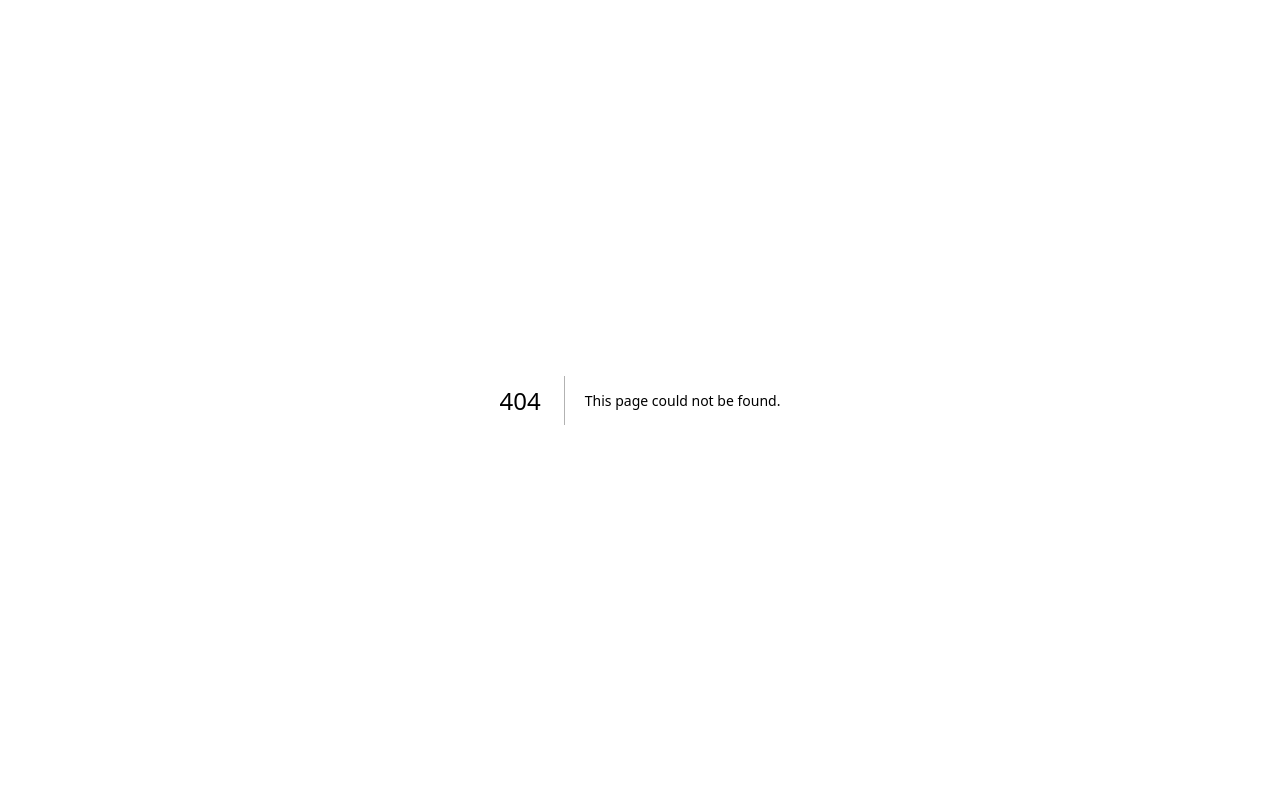
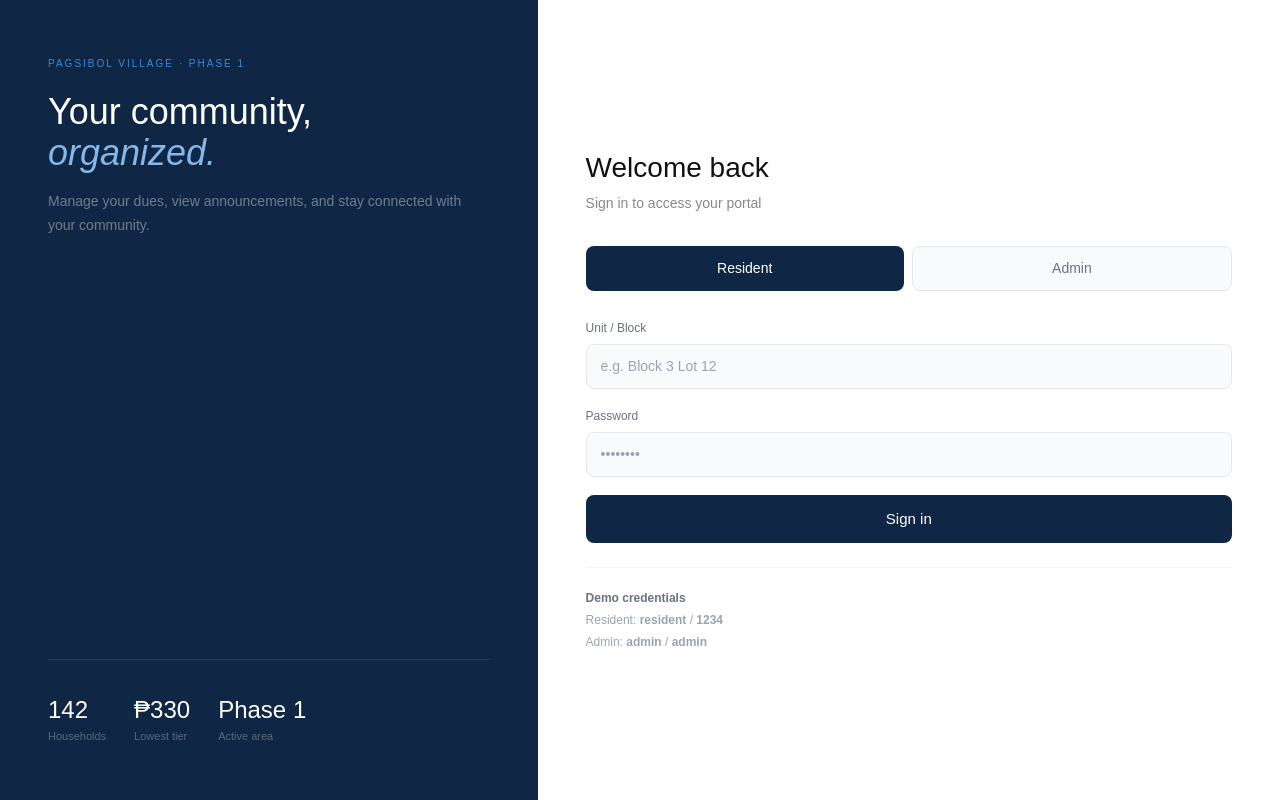
Before and after one commit to testemailramcar-wq/village-billing, a Next.js app: page /login in a window 1280 px wide. Before the commit this address had no page. Built offline with nearby package versions, Linux system fonts and the light colour scheme.

Commit message:
Create page.js

```diff
--- /dev/null
+++ b/app/login/page.js
@@ -0,0 +1,94 @@
+"use client";
+import { useState } from "react";
+import { useRouter } from "next/navigation";
+
+export default function LoginPage() {
+  const router = useRouter();
+  const [role, setRole] = useState("resident");
+  const [username, setUsername] = useState("");
+  const [password, setPassword] = useState("");
+  const [error, setError] = useState("");
+  const [loading, setLoading] = useState(false);
+
+  async function handleLogin(e) {
+    e.preventDefault();
+    setError("");
+    setLoading(true);
+    try {
+      const res = await fetch("/api/auth/login", {
+        method: "POST",
+        headers: { "Content-Type": "application/json" },
+        body: JSON.stringify({ username, password, role }),
+      });
+      const data = await res.json();
+      if (!res.ok) { setError(data.error || "Invalid credentials."); setLoading(false); return; }
+      router.push(data.role === "admin" ? "/dashboard/admin" : "/dashboard/resident");
+    } catch { setError("Something went wrong."); setLoading(false); }
+  }
+
+  return (
+    <div style={{ display:"flex", minHeight:"100vh", fontFamily:"sans-serif" }}>
+      <div style={{ width:"42%", background:"#0f2744", padding:"56px 48px", display:"flex", flexDirection:"column", justifyContent:"space-between" }}>
+        <div>
+          <div style={{ fontSize:"10px", fontWeight:500, letterSpacing:"2px", color:"#378ADD", textTransform:"uppercase", marginBottom:"20px" }}>Pagsibol Village · Phase 1</div>
+          <h1 style={{ fontSize:"36px", color:"#fff", lineHeight:1.15, marginBottom:"16px", fontWeight:400 }}>Your community,<br /><em style={{color:"#85B7EB"}}>organized.</em></h1>
+          <p style={{ fontSize:"14px", color:"rgba(255,255,255,0.4)", lineHeight:1.7 }}>Manage your dues, view announcements, and stay connected with your community.</p>
+        </div>
+        <div style={{ display:"flex", gap:"28px", paddingTop:"32px", borderTop:"0.5px solid rgba(255,255,255,0.1)" }}>
+          <div><div style={{ fontSize:"24px", color:"#fff" }}>142</div><div style={{ fontSize:"11px", color:"rgba(255,255,255,0.3)" }}>Households</div></div>
+          <div><div style={{ fontSize:"24px", color:"#fff" }}>₱330</div><div style={{ fontSize:"11px", color:"rgba(255,255,255,0.3)" }}>Lowest tier</div></div>
+          <div><div style={{ fontSize:"24px", color:"#fff" }}>Phase 1</div><div style={{ fontSize:"11px", color:"rgba(255,255,255,0.3)" }}>Active area</div></div>
+        </div>
+      </div>
+
+      <div style={{ flex:1, padding:"56px 48px", display:"flex", flexDirection:"column", justifyContent:"center", background:"#fff" }}>
+        <h2 style={{ fontSize:"28px", color:"#111", fontWeight:400, marginBottom:"4px" }}>Welcome back</h2>
+        <p style={{ fontSize:"14px", color:"#888", marginBottom:"32px" }}>Sign in to access your portal</p>
+
+        <div style={{ display:"flex", gap:"8px", marginBottom:"28px" }}>
+          {["resident","admin"].map(r => (
+            <button key={r} onClick={() => { setRole(r); setUsername(""); setPassword(""); setError(""); }}
+              style={{ flex:1, padding:"11px", borderRadius:"8px", border: role===r ? "none" : "1px solid #e5e7eb",
+                background: role===r ? "#0f2744" : "#f9fafb", color: role===r ? "#fff" : "#6b7280",
+                fontWeight: role===r ? 500 : 400, cursor:"pointer", fontSize:"14px" }}>
+              {r.charAt(0).toUpperCase() + r.slice(1)}
+            </button>
+          ))}
+        </div>
+
+        <form onSubmit={handleLogin}>
+          <div style={{ marginBottom:"18px" }}>
+            <label style={{ display:"block", fontSize:"12px", fontWeight:500, color:"#6b7280", marginBottom:"7px" }}>
+              {role === "admin" ? "Username" : "Unit / Block"}
+            </label>
+            <input value={username} onChange={e => setUsername(e.target.value)} required
+              placeholder={role === "admin" ? "admin" : "e.g. Block 3 Lot 12"}
+              style={{ width:"100%", padding:"11px 14px", borderRadius:"8px", border:"1px solid #e5e7eb",
+                background:"#f9fafb", fontSize:"14px", outline:"none", fontFamily:"sans-serif" }} />
+          </div>
+          <div style={{ marginBottom:"18px" }}>
+            <label style={{ display:"block", fontSize:"12px", fontWeight:500, color:"#6b7280", marginBottom:"7px" }}>Password</label>
+            <input type="password" value={password} onChange={e => setPassword(e.target.value)} required
+              placeholder="••••••••"
+              style={{ width:"100%", padding:"11px 14px", borderRadius:"8px", border:"1px solid #e5e7eb",
+                background:"#f9fafb", fontSize:"14px", outline:"none", fontFamily:"sans-serif" }} />
+          </div>
+
+          {error && <div style={{ fontSize:"13px", color:"#b91c1c", background:"#fef2f2", border:"1px solid #fecaca", borderRadius:"8px", padding:"10px 14px", marginBottom:"14px" }}>{error}</div>}
+
+          <button type="submit" disabled={loading}
+            style={{ width:"100%", padding:"13px", background:"#0f2744", color:"#fff", border:"none",
+              borderRadius:"8px", fontSize:"15px", fontWeight:500, cursor:"pointer", opacity: loading ? 0.6 : 1 }}>
+            {loading ? "Signing in…" : "Sign in"}
+          </button>
+        </form>
+
+        <div style={{ fontSize:"12px", color:"#9ca3af", marginTop:"24px", paddingTop:"20px", borderTop:"1px solid #f3f4f6", lineHeight:1.8 }}>
+          <strong style={{color:"#6b7280"}}>Demo credentials</strong><br />
+          Resident: <strong>resident</strong> / <strong>1234</strong><br />
+          Admin: <strong>admin</strong> / <strong>admin</strong>
+        </div>
+      </div>
+    </div>
+  );
+}
```
